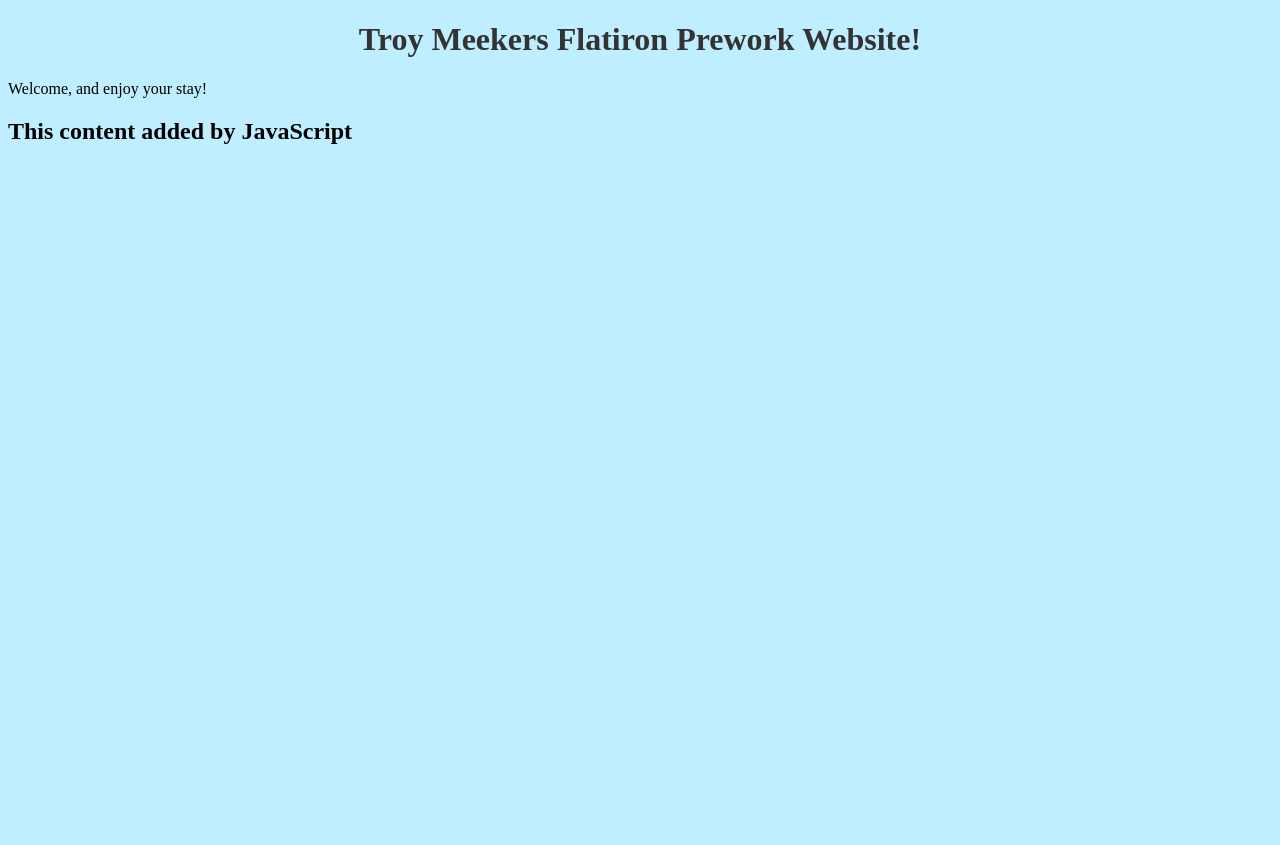
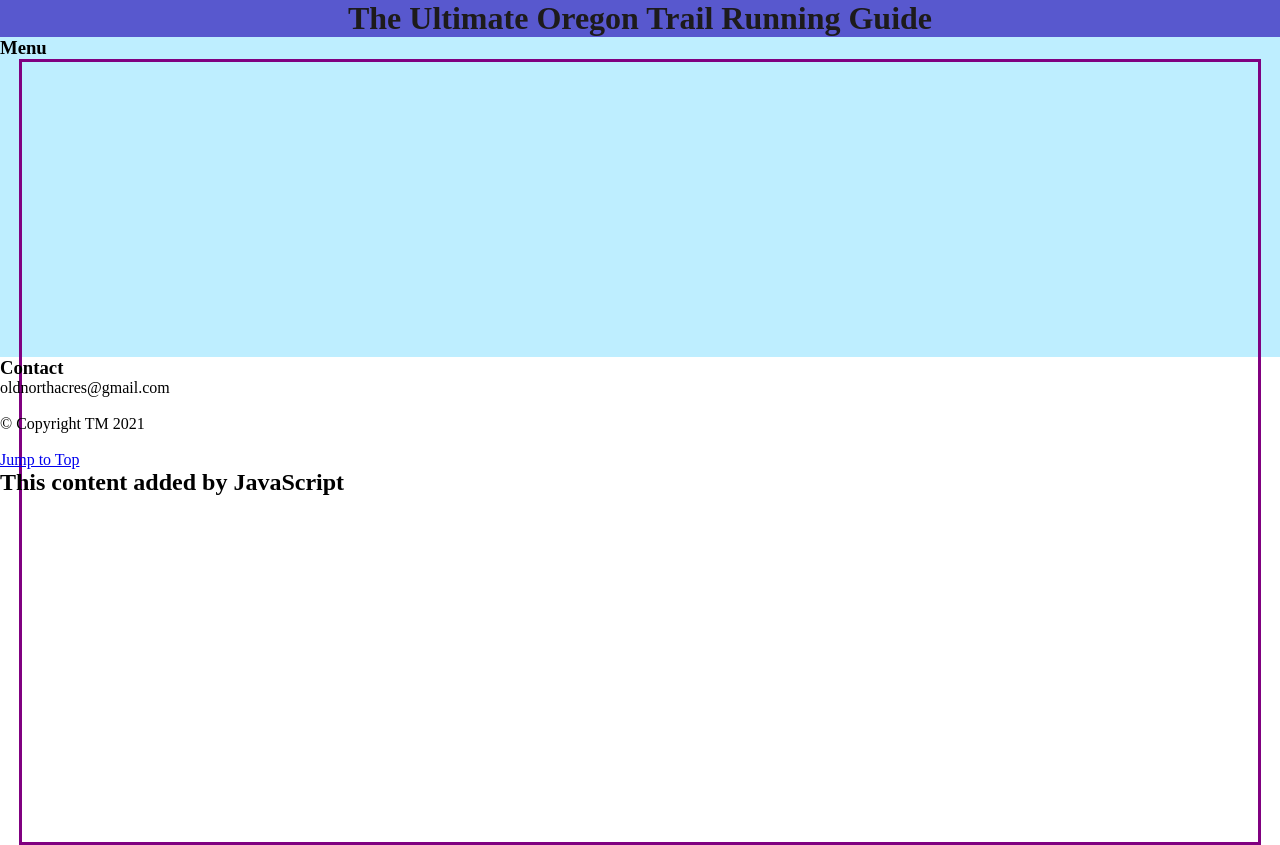
Before and after one commit to troymeeker/prework-repo, a plain HTML site: page index.html in a window 1280 px wide. Before the commit the page ends 800 px from the top, so only its background shows below. Drawn offline with Linux system fonts and the light colour scheme.

Commit message:
added div grid, css for images

```diff
--- a/index.html
+++ b/index.html
@@ -5,9 +5,48 @@
     <title>My Prework Final Project</title>
   </head>
   <body>
-    <h1>Troy Meekers Flatiron Prework Website! </h1>
-    <h2></h2>
-    <p>Welcome, and enjoy your stay!</p>
+    <div id="header">
+        <h1>The Ultimate Oregon Trail Running Guide </h1>
+    </div>
+    <main>
+      <section class="menu-section">
+        <a name="Menu"></a>
+        <h3 class="section-title">Menu</h3>
+        <div class="menu">
+        <div class="top-menu">
+          <div class="menu-item" id="item-one" ></div>
+          <div class="menu-item" id="item-two"></div>
+          <div class="menu-item" id="item-three"></div>
+        </div>
+        <div class="mid-menu">
+          <div class="menu-item" id="item-four"></div>
+          <div class="menu-item" id="item-five"></div>
+          <div class="menu-item" id="item-six"></div>
+        </div>
+
+        </div>
+      </section>
+    </main>
+    <footer class="contact">
+      <a name="Contact"></a>
+      <h3 class="section-title">Contact</h3>
+      <p>oldnorthacres@gmail.com </p>
+        <div class="social-div">
+          <div class="social-icons">
+            <i class="fab fa-instagram fa-3x" ></i>
+            <a href=""></a>
+          </div>
+          <div class="social-icons">
+            <i class="fab fa-youtube fa-3x" ></i>
+          </div>
+          <div class="social-icons">
+            <i class="fab fa-facebook fa-3x" ></i>
+          </div>
+        </div>
+        <br> &copy; Copyright TM 2021</p>
+        <br>
+      <a href="#top">Jump to Top</a>
+    </footer>
 
     <script src="script.js"></script>
   </body>
--- a/style.css
+++ b/style.css
@@ -1,7 +1,82 @@
+*{
+    margin:0px;
+    padding:0px;
+}
 h1{
-    color:#333333;
+    color:#1d1b1b;
     text-align: center;
 }
-body{
+main{
     background-color: #BEEEFF;
+
+    height:40vh;
+
 }
+#header{
+
+    width:100%;
+    background-color: rgb(88, 88, 206);
+    height:25%;
+
+}
+#footer{
+
+    width:100%;
+    background-color: rgb(190, 98, 75);
+    height:25%;
+    font-size: 20px;
+}
+#subscribe{
+    width:120px;
+    background-color: rgb(190, 98, 75);
+    height:25%;
+    font-size: 20px;
+    border:2px solid black;
+    text-align: center;
+
+
+
+}
+#subscribe:hover{
+    background-color:rgb(220,120,120);
+    color:grey;
+}
+.menu{
+    height:95vh;
+	width:95vw;
+	border: 3px solid purple;
+	margin:auto;
+	padding:10px;
+	overflow-y:hidden;
+}
+.top-menu, .mid-menu,{
+    width:99%;
+	text-align: center;
+}
+.menu-item{
+	height:190px;
+	width:31.5%;
+	display:inline-block;
+	padding:2px;
+}
+.menu-item:hover{
+	opacity: 75%;
+}
+#item-one{
+
+}
+#item-two{
+
+}
+#item-three{
+
+}
+#item-four{
+
+}
+#item-five{
+
+}
+#item-six{
+
+}
```
